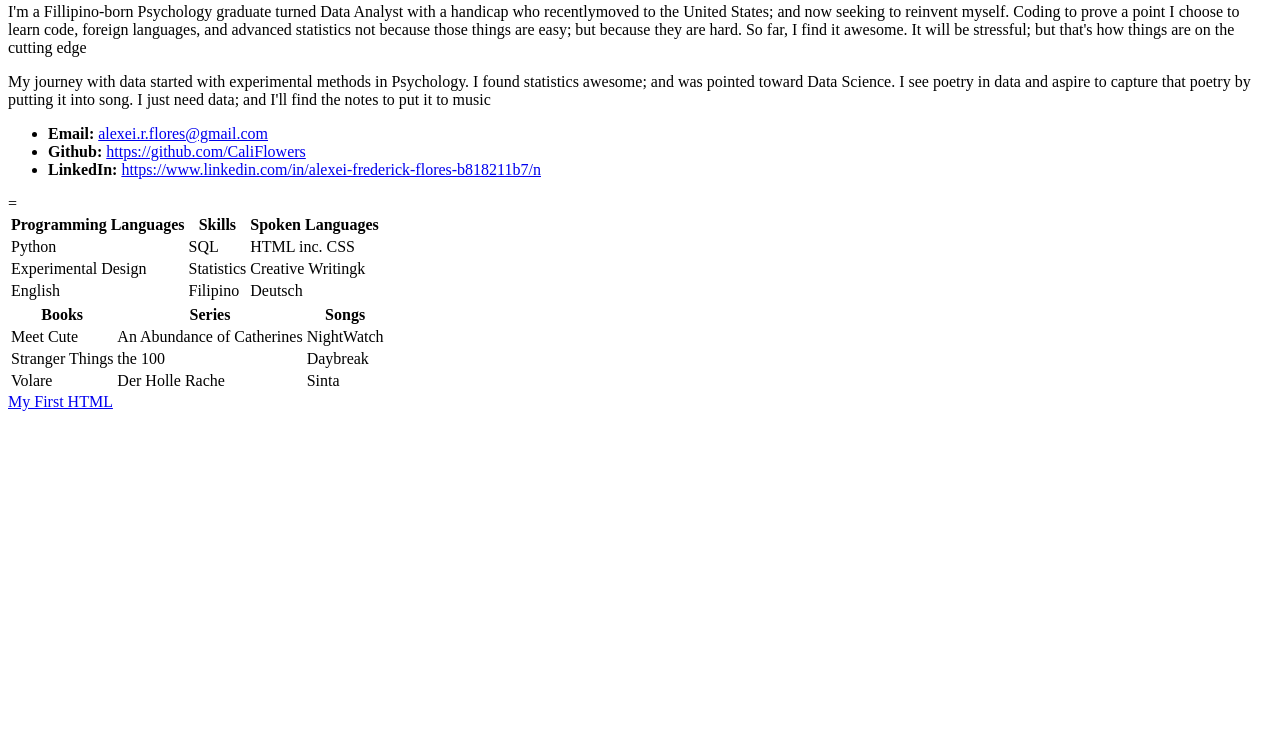
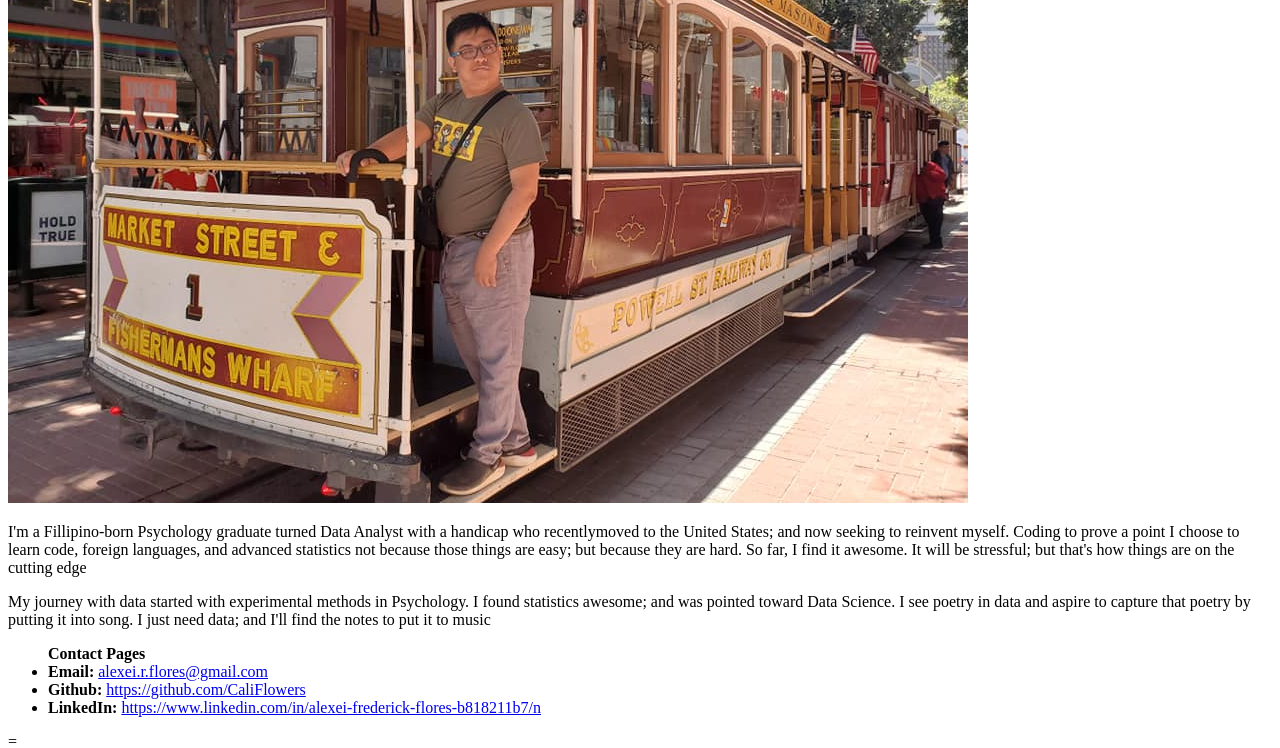
Before and after one commit to CaliFlowers/alexeiflores.github.io, a plain HTML site: page index.html in a window 1280 px wide. Shown: the part 297-1045 px from the top of the page. Before the commit the page ends 800 px from the top, so only its background shows below. Drawn offline with Linux system fonts and the light colour scheme.

Commit message:
Add files via upload

```diff
--- a/index.html
+++ b/index.html
@@ -6,13 +6,14 @@
 </head>
 <body>
   <h1>Alexei Frederick Remollino Flores</h1>
-  <img src="https://placehold.it/200x200" alt="Your Name">
+  <img src="https://github.com/CaliFlowers/alexeiflores.github.io/blob/main/67030878_10211447822549679_3909688002036629504_n.jpg" alt="Your Name">
   <p>I'm a Fillipino-born Psychology graduate turned Data Analyst with a handicap who recentlymoved to the United States; and now seeking to reinvent myself. Coding to prove a point
     I choose to learn code, foreign languages, and advanced statistics not because those things are easy; but because they are hard. So far, I find it awesome. It will be stressful;
      but that's how things are on the cutting edge </p>
   <p>My journey with data started with experimental methods in Psychology. I found statistics awesome; and was pointed toward Data Science. I see poetry in data and aspire to capture that poetry
       by putting it into song. I just need data; and I'll find the notes to put it to music</p>
-  <ul>
+
+  <ul><strong>Contact Pages</strong>
     <li><strong>Email:</strong> <a href="#">alexei.r.flores@gmail.com</a></li>
     <li><strong>Github:</strong> <a href="#">https://github.com/CaliFlowers</a></li>
     <li><strong>LinkedIn:</strong> <a href="#">https://www.linkedin.com/in/alexei-frederick-flores-b818211b7/n</a></li>
```
